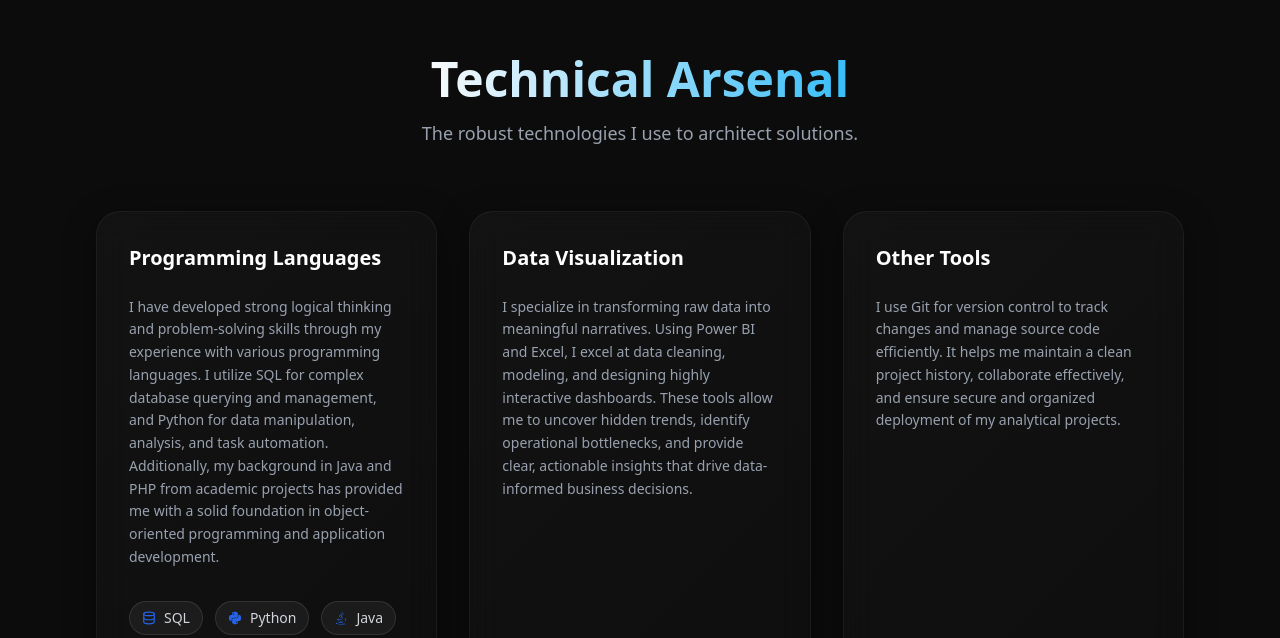
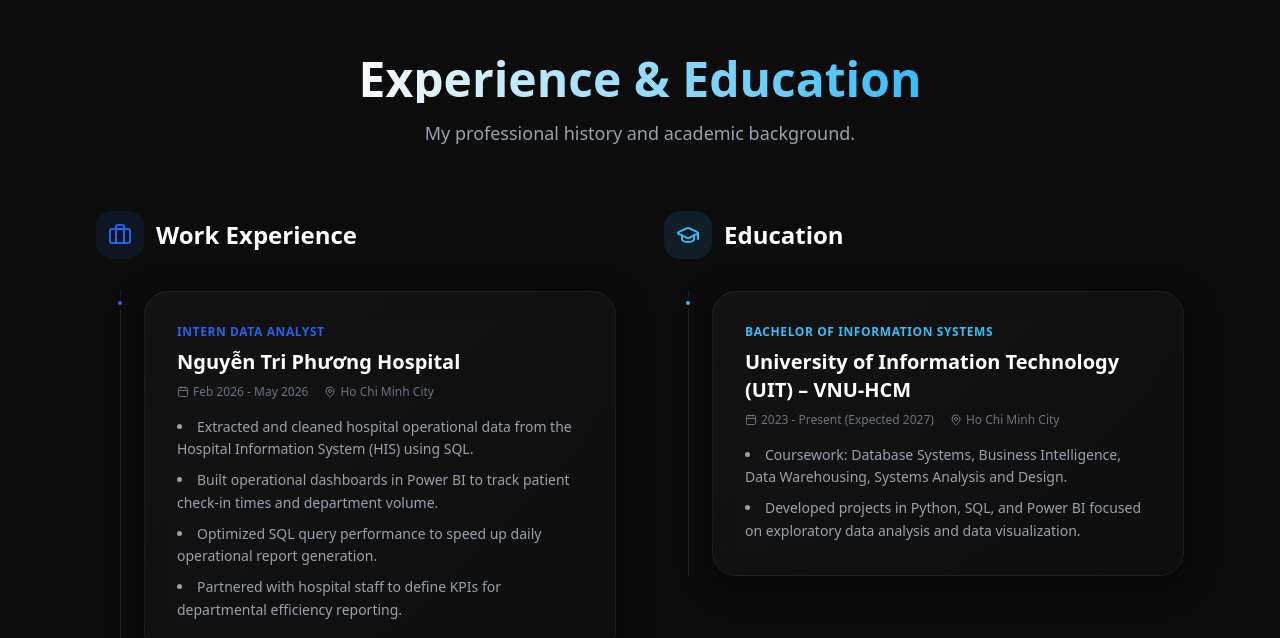
Before and after one commit to hoangdeptrai1010/portfolio, a Next.js app: page / in a window 1280 px wide. Shown: the part 1742-2380 px from the top of the page. Built offline with nearby package versions, Linux system fonts and the light colour scheme.

Commit message:
components fixed

```diff
--- a/src/app/page.tsx
+++ b/src/app/page.tsx
@@ -15,11 +15,11 @@
       <Navbar />
       <Hero />
       <About />
+      <Resume />
       <Skills />
       <Projects />
       <Dashboard />
       <Certificates />
-      <Resume />
       <Contact />
       <Footer />
     </main>
```
